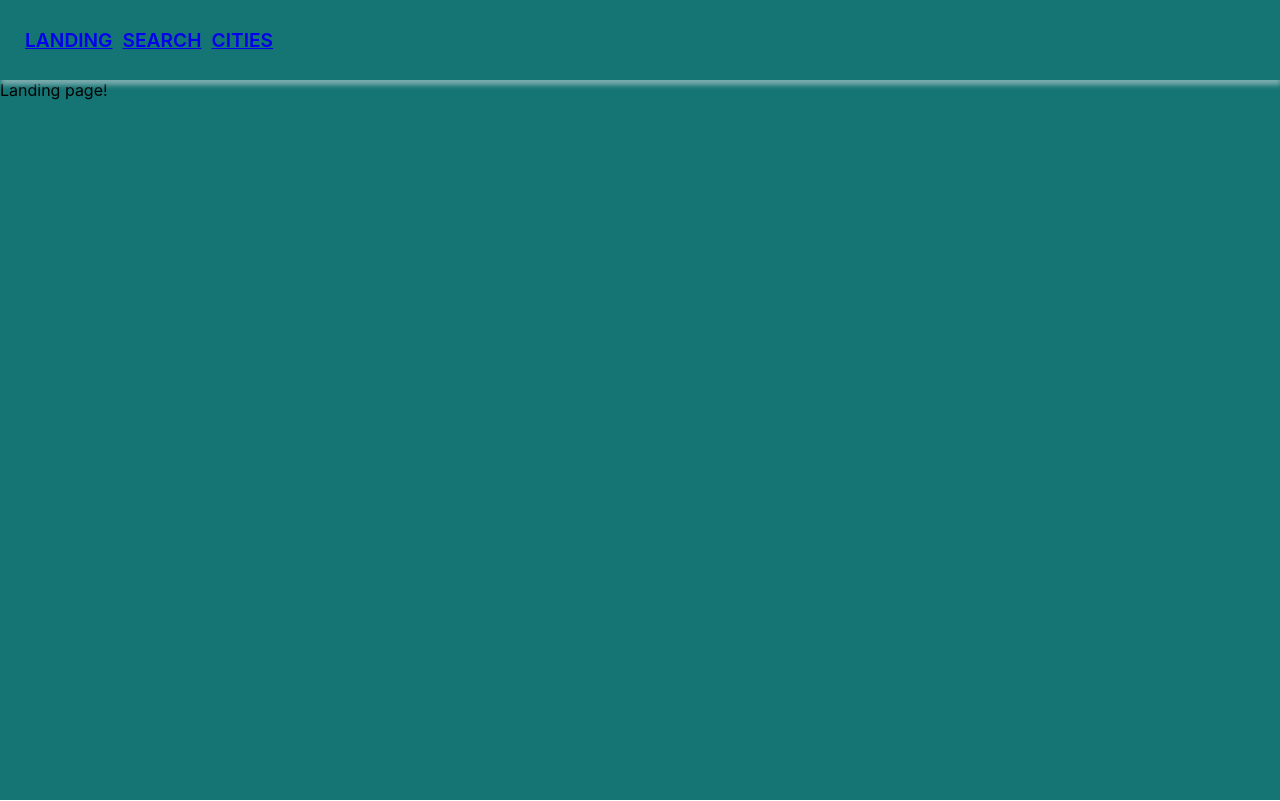
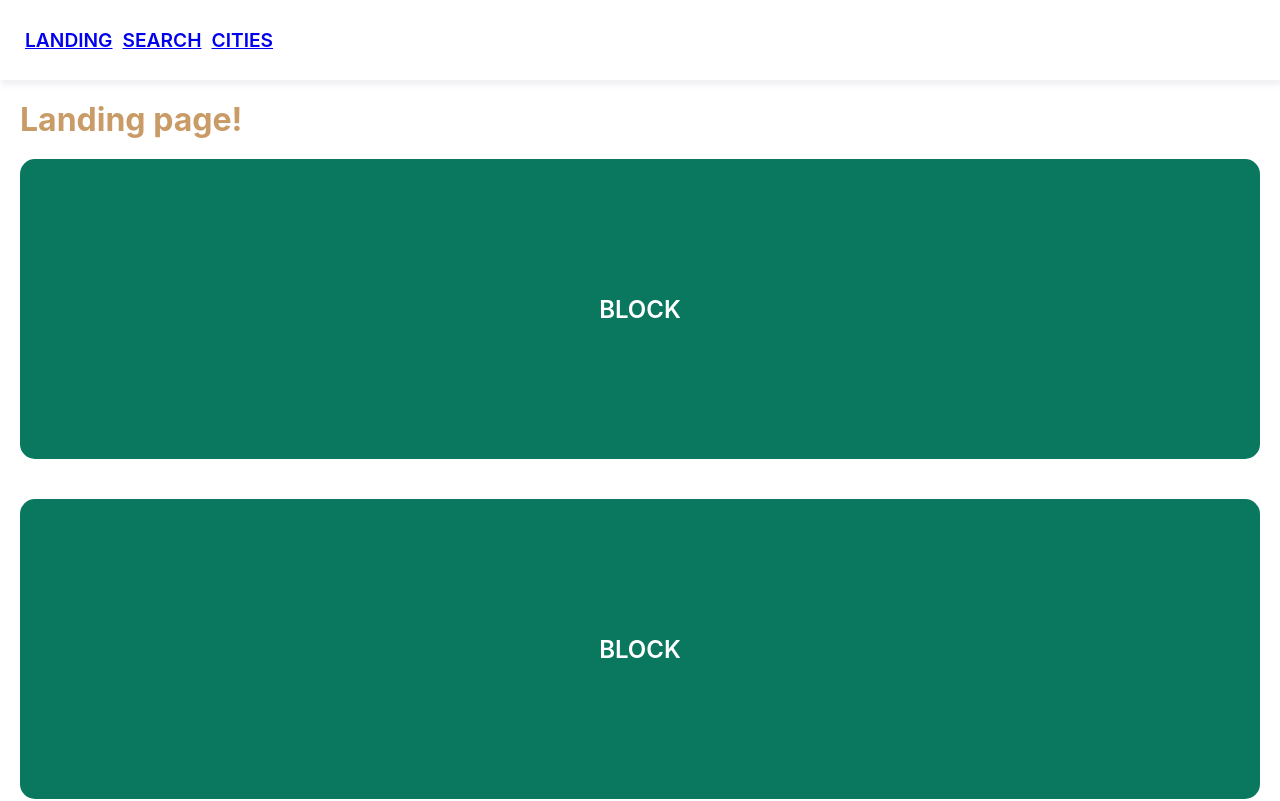
Before and after one commit to Aluminaze/test-jest-app, a React (Create React App) app: page / in a window 1280 px wide. Shown: the top 801 px of the page. Built offline with nearby package versions, Linux system fonts and the light colour scheme.

Commit message:
update LandingPage component

```diff
--- a/src/components/App/App.module.css
+++ b/src/components/App/App.module.css
@@ -1,5 +1,5 @@
 .app {
-  background-color: #157575;
+  background-color: #ffffff;
   position: relative;
 }
 
@@ -13,7 +13,7 @@
   top: 0;
   left: 0;
   right: 0;
-  background-color: #157575;
+  background-color: #ffffff;
   box-shadow: 1px 5px 5px 0px rgba(226, 228, 231, 0.5);
   color: white;
   text-transform: uppercase;
--- /dev/null
+++ b/src/components/LandingPage/LandingPage.module.css
@@ -0,0 +1,25 @@
+.container {
+  display: flex;
+  flex-direction: column;
+  width: 100%;
+  padding: 20px;
+}
+
+.title {
+  color: #c99b67;
+}
+
+.block {
+  background-color: #0a775f;
+  border-radius: 15px;
+  width: 100%;
+  height: 300px;
+  margin: 20px 0;
+  display: flex;
+  justify-content: center;
+  align-items: center;
+  font-size: 1.5rem;
+  font-weight: 600;
+  text-transform: uppercase;
+  color: white;
+}
--- a/src/components/LandingPage/LandingPage.tsx
+++ b/src/components/LandingPage/LandingPage.tsx
@@ -1,7 +1,16 @@
 import React from "react";
+import classes from "./LandingPage.module.css";
 
 const LandingPage = () => {
-  return <div>Landing page!</div>;
+  return (
+    <div className={classes.container}>
+      <h1 className={classes.title}>Landing page!</h1>
+      <div className={classes.block}>Block</div>
+      <div className={classes.block}>Block</div>
+      <div className={classes.block}>Block</div>
+      <div className={classes.block}>Block</div>
+    </div>
+  );
 };
 
 export default LandingPage;
```
